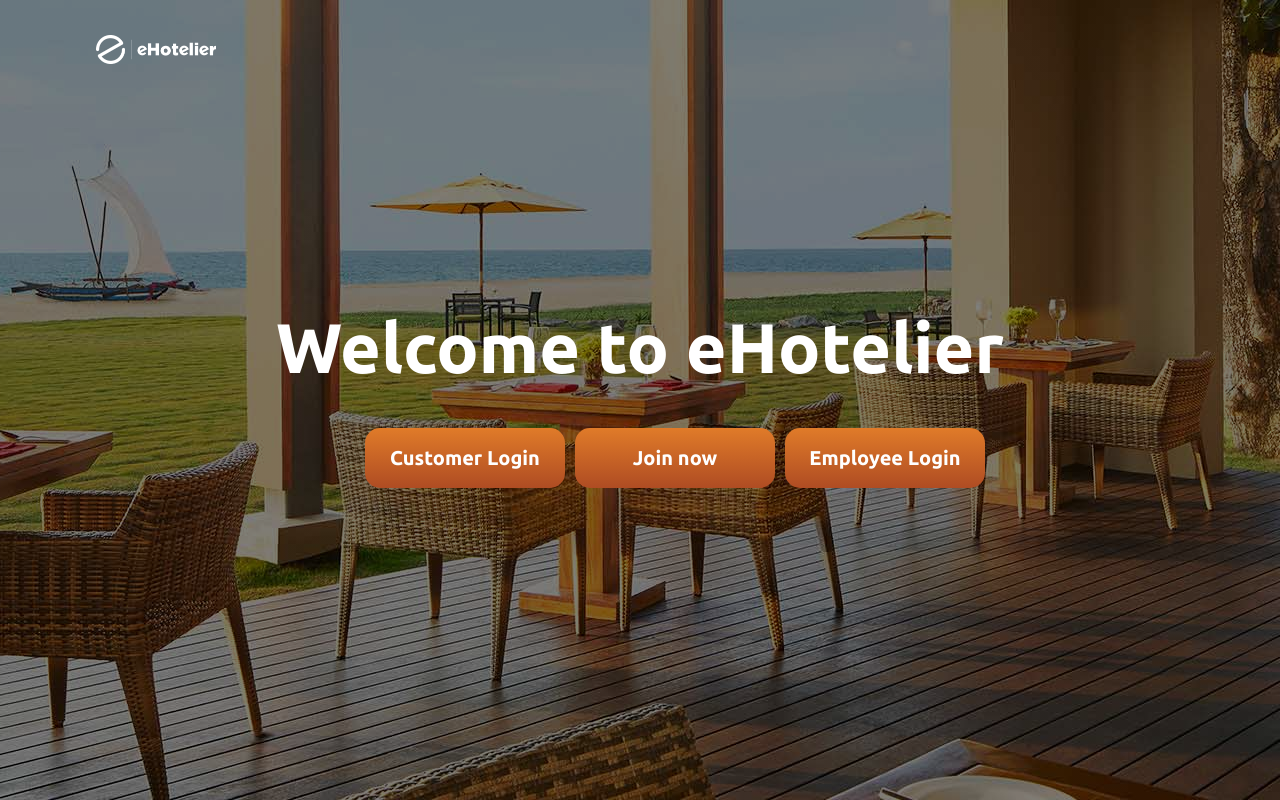
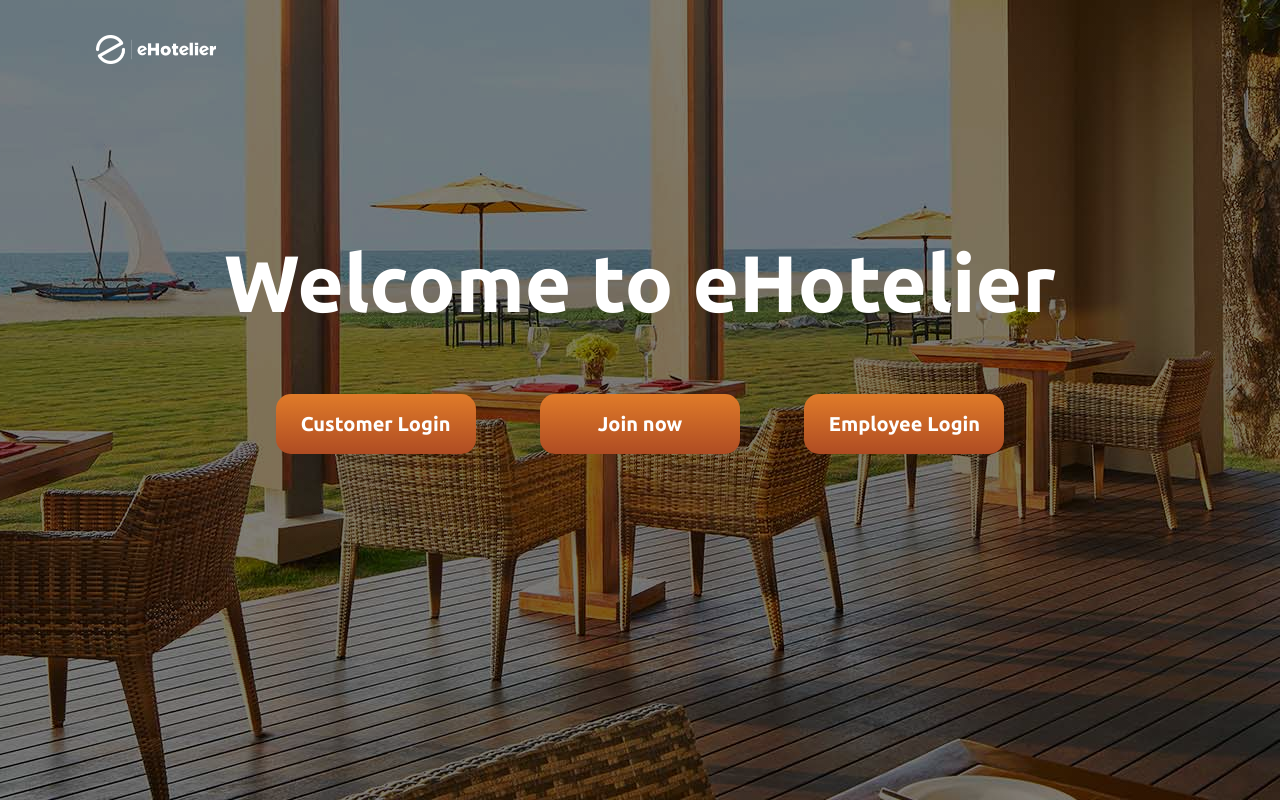
Before and after one commit to BanulaKumarage/ehotelier, a PHP site: page /app/views/home/index.php in a window 1280 px wide. Run offline with PHP 8.4, Linux system fonts and the light colour scheme; some libraries are stand-ins or nearby versions.

Commit message:
responsive designing added

```diff
--- a/css/home.css
+++ b/css/home.css
@@ -1,3 +1,4 @@
+/********** Base styles **********/
 *{
     margin: 0;
     padding: 0;
@@ -9,7 +10,7 @@
     width: 100%;
     height: 100vh;
     background-image: linear-gradient(rgba(0,0,0,0.5), rgba(0,0,0,0.5)), url(../images/home.jpg);
-    /* background-image: url(../images/home.jpg); */
+    /* background-image: url(home.jpg); */
     background-size: cover;
     background-position: center;
 }
@@ -31,14 +32,14 @@
 .content{
     width: 100%;
     position: absolute;
-    top: 50%;
+    top: 45%;
     transform: translateY(-50%);
     text-align: center;
     color: white;
 }
 
 .content h1{
-    font-size: 70px;
+    font-size: 80px;
     font-family: 'Ubuntu', sans-serif;
 }
 
@@ -47,10 +48,9 @@
     height: 60px;
     width: 200px;
     background: linear-gradient(#E07B29, #AF4C23);
+    margin: 30px;
     /* position: absolute; */
-    position: relative;
-    left: 360px;
-    margin: auto;
+    /* position: relative; */
     place-items: center;
     font-family: 'Ubuntu', sans-serif;
     text-decoration: none;
@@ -60,8 +60,19 @@
 }
 
 li {
-    float: left;
+    /*float:left;*/
+    display: inline-block;
     text-decoration: none;
-    padding: 5px;
-    list-style-type: none
+    list-style-type: none;
 }
+
+ul{
+    text-align: center;
+}
+
+@media only screen and (max-width: 698px){
+    .content h1{
+        font-size: 60px;
+        font-family: 'Ubuntu', sans-serif;
+    }
+}
```
